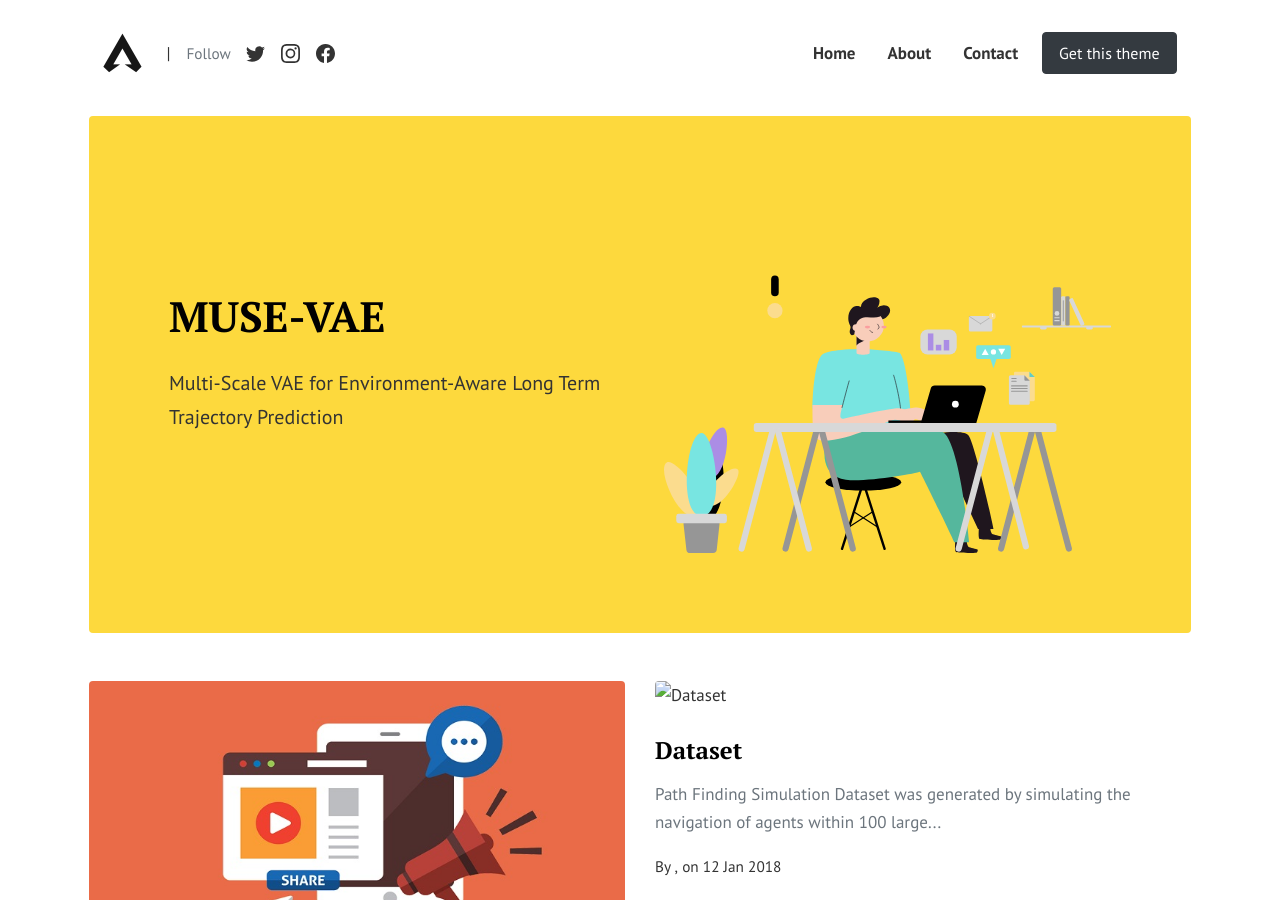
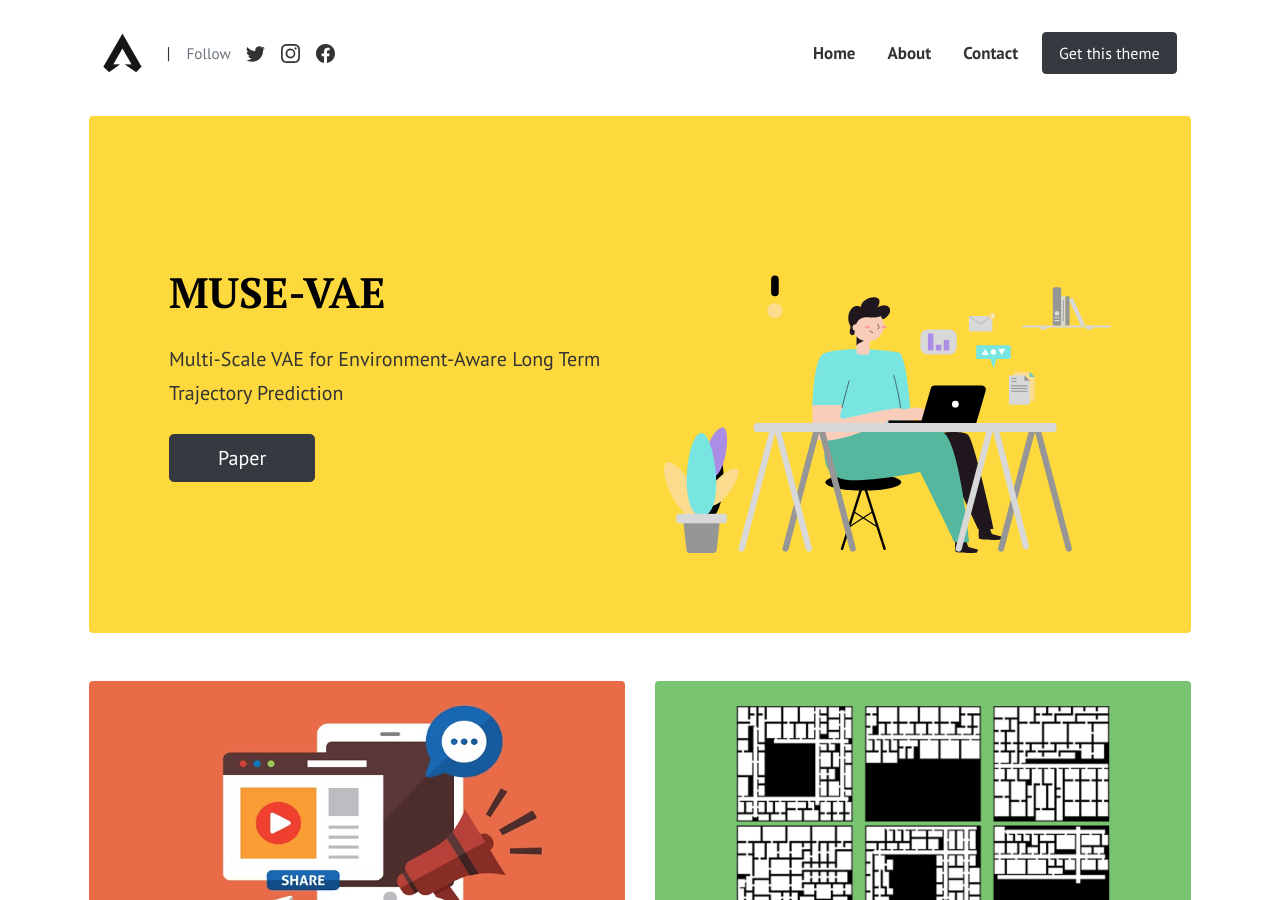
Before and after one commit to ml1323/MUSE-VAE, a Jekyll site: the page built from index.html, in a window 1280 px wide and 900 px high. Built offline with Jekyll 4.4.1, drawn with Linux system fonts in a browser that asks for light colours; the list of posts is cut into pages by our own code.

Commit message:
add paper button

```diff
--- a/index.html
+++ b/index.html
@@ -12,7 +12,7 @@ background: '/img/bg-index.jpg'
     <div class="col-md-6">
       <h1 class="font-weight-bold mb-4 serif-font">MUSE-VAE</h1>
       <p class="lead mb-4">Multi-Scale VAE for Environment-Aware Long Term Trajectory Prediction</p>
-      <!--<a href="{{site.baseurl}}/about" class="btn btn-dark text-white px-5 btn-lg">About me</a>-->
+      <a href="https://arxiv.org/abs/2201.07189" class="btn btn-dark text-white px-5 btn-lg">Paper</a>
     </div>
     <div class="col-md-6 text-right pl-0 pl-lg-4">
       <img class="intro" height="500" src="{{site.baseurl}}/assets/images/intro.svg">
```
Also changed, not shown: assets/images/8.jpg (added).
